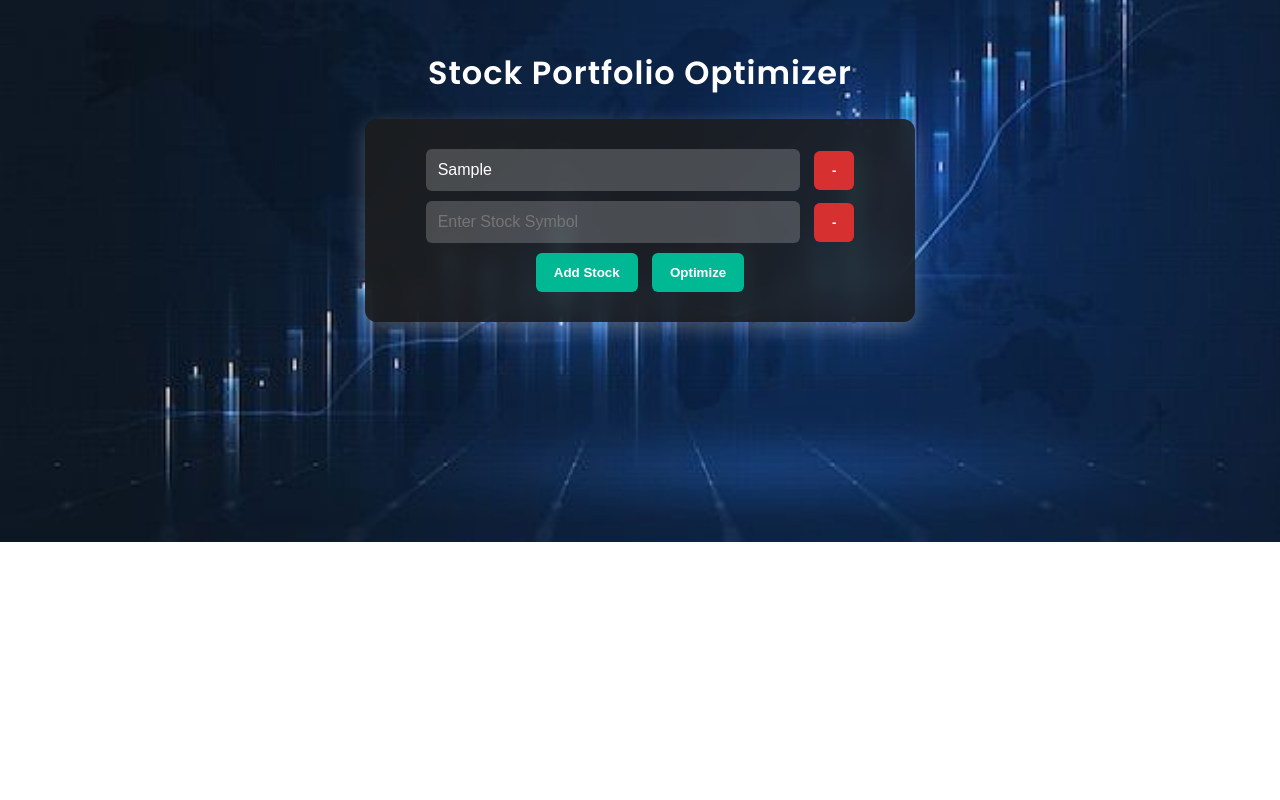
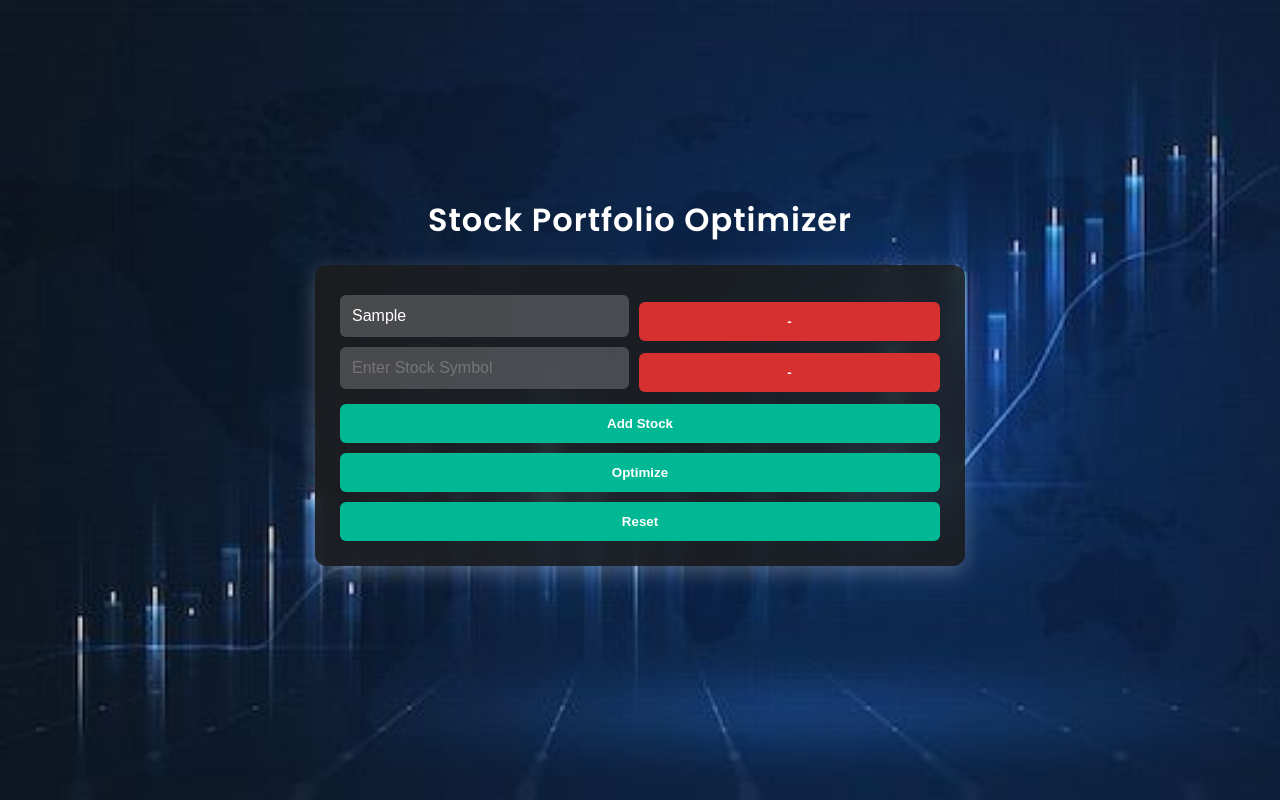
Before and after one commit to Rudra2302/Stock-Optimization-Automation, a plain HTML site: page public/index.html in a window 1280 px wide. Both pictures are taken after typing "Sample" into the empty fields and a click on the button "Add Stock". Drawn offline with Linux system fonts and the light colour scheme.

Commit message:
HTML changes

```diff
--- a/public/index.html
+++ b/public/index.html
@@ -8,33 +8,58 @@
     <style>
         body {
             font-family: 'Poppins', sans-serif;
+            margin: 0;
+            padding: 0;
+            color: #fff;
             background: url('2a7e54add6b3524b650a6ba4f7fb01e1.jpg') no-repeat center center/cover;
-            color: #fff;
-            text-align: center;
-            padding: 20px;
+            display: flex;
+            flex-direction: column;
+            align-items: center;
+            justify-content: center;
+            height: 100vh;
         }
         .container {
-            max-width: 500px;
-            margin: auto;
+            width: 90%;
+            max-width: 600px;
             background: rgba(30, 30, 30, 0.85);
             padding: 25px;
             border-radius: 12px;
             box-shadow: 0 6px 20px rgba(255, 255, 255, 0.25);
             backdrop-filter: blur(10px);
+            text-align: left;
         }
         h1 {
             font-weight: 600;
             letter-spacing: 1px;
+            text-align: center;
         }
         input[type="text"] {
-            width: 70%;
+            width: calc(100% - 50px);
             padding: 12px;
-            margin: 5px;
+            margin: 5px 0;
             border: none;
             border-radius: 6px;
             background: rgba(255, 255, 255, 0.2);
             color: #fff;
             font-size: 16px;
+            display: inline-block;
+        }
+        .stock-input {
+            display: flex;
+            align-items: center;
+        }
+        .removeStock {
+            background: #d63031;
+            border: none;
+            color: white;
+            padding: 12px;
+            border-radius: 6px;
+            font-weight: bold;
+            cursor: pointer;
+            margin-left: 10px;
+        }
+        .removeStock:hover {
+            background: #b22222;
         }
         button {
             background: #00b894;
@@ -44,18 +69,13 @@
             border-radius: 6px;
             font-weight: bold;
             cursor: pointer;
-            margin: 5px;
+            margin-top: 10px;
+            width: 100%;
             transition: all 0.3s ease;
         }
         button:hover {
             background: #019374;
             transform: scale(1.08);
-        }
-        .removeStock {
-            background: #d63031;
-        }
-        .removeStock:hover {
-            background: #b22222;
         }
         #result {
             margin-top: 20px;
@@ -66,6 +86,9 @@
             opacity: 0;
             transform: translateY(20px);
             transition: opacity 0.6s ease, transform 0.6s ease;
+            width: 100%;
+            max-width: none;
+            text-align: center;
         }
         #result.show {
             opacity: 1;
@@ -85,6 +108,7 @@
             </div>
             <button type="button" id="addStock">Add Stock</button>
             <button type="submit">Optimize</button>
+            <button type="button" id="resetForm">Reset</button>
         </form>
     </div>
     <div id="result"></div>
@@ -127,10 +151,10 @@
                 }
                 let resultHTML = `<h2>Optimization Results:</h2>`;
                 resultHTML += `<p>Expected Return: ${(data.return * 100).toFixed(2)}%</p>`;
-                resultHTML += `<p>Expected Risk: ${(data.risk * 100).toFixed(2)}%</p>`;
+                resultHTML += `<p>Risk: ${(data.risk * 100).toFixed(2)}%</p>`;
                 resultHTML += `<h3>Optimal Ratios:</h3>`;
                 for (const [stock, ratio] of Object.entries(data.ratios)) {
-                    resultHTML += `<p>${stock}: ${(ratio * 100).toFixed(2)}%</p>`;
+                    resultHTML += `<p>${stock}: ${(ratio * 100).toFixed(1)}%</p>`;
                 }
                 document.getElementById('result').innerHTML = resultHTML;
                 document.getElementById('result').classList.add('show');
@@ -138,6 +162,16 @@
                 console.error('Error:', error);
             }
         });
+        document.getElementById('resetForm').addEventListener('click', () => {
+            document.getElementById('stockInputs').innerHTML = `
+                <div class="stock-input">
+                    <input type="text" name="stock" placeholder="Enter Stock Symbol" required>
+                    <button type="button" class="removeStock">-</button>
+                </div>`;
+            stockCount = 1;
+            document.getElementById('result').classList.remove('show');
+            document.getElementById('result').innerHTML = '';
+        });
     </script>
 </body>
 </html>
```
